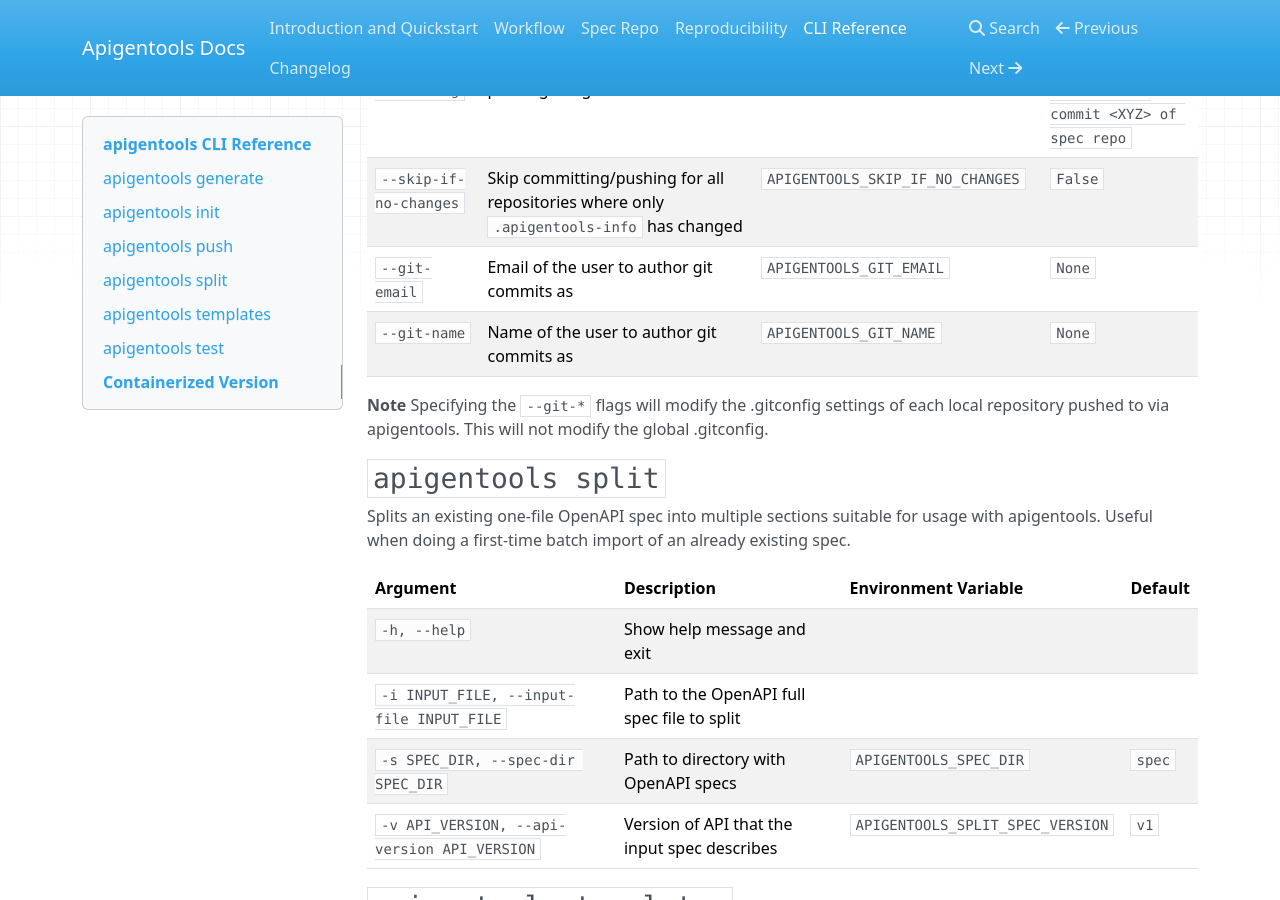
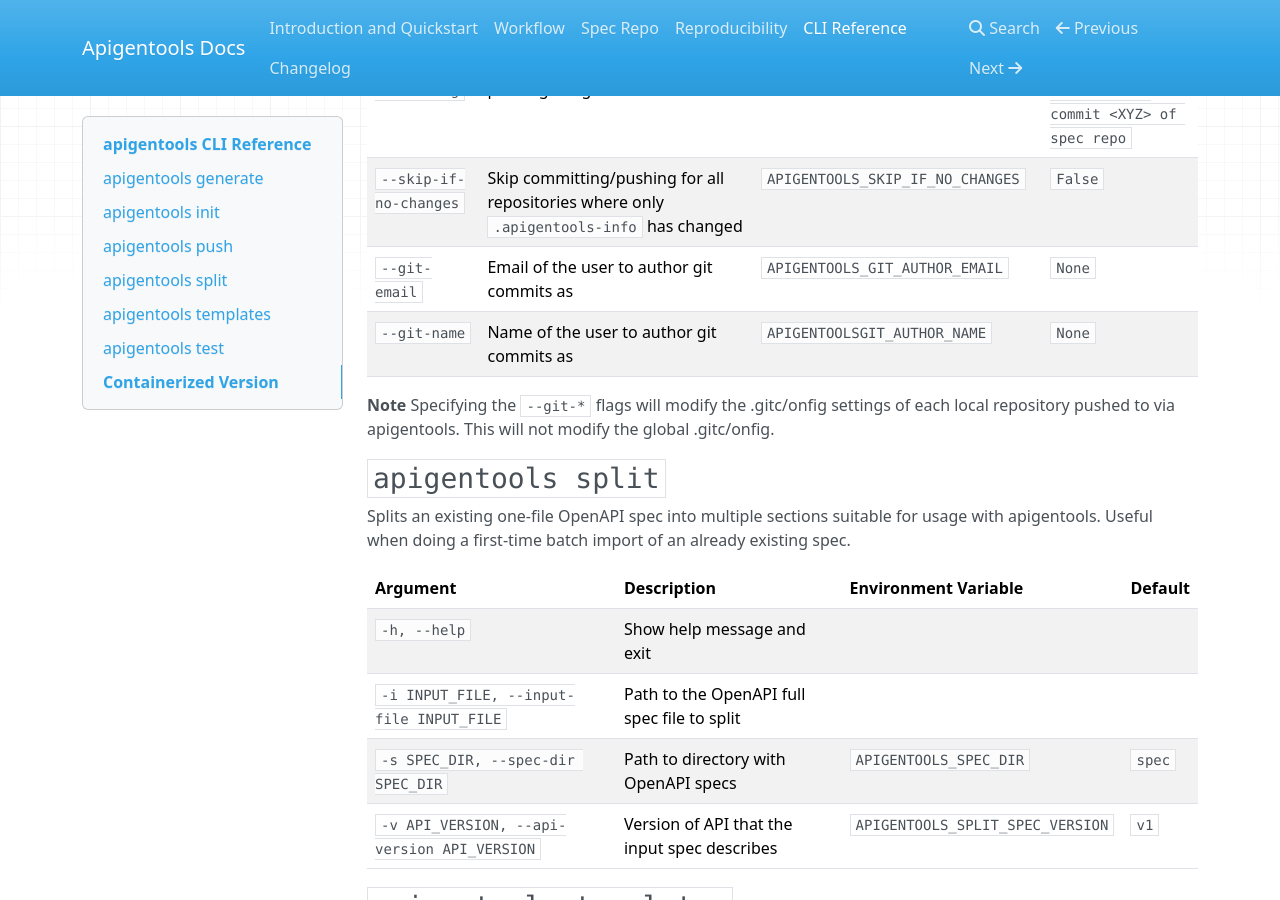
Before and after one commit to DataDog/apigentools, an MkDocs documentation site: the page built from docs/cli.md, in a window 1280 px wide and 900 px high, scrolled down 4253 px. Built offline with MkDocs 1.6.1, drawn with Linux system fonts in a browser that asks for light colours; nearby versions of some CDN libraries.

Commit message:
Address review

```diff
--- a/docs/cli.md
+++ b/docs/cli.md
@@ -64,10 +64,10 @@
 `--dry-run` | Do a dry run (do not actualy create branches/commits or push) | | `False`
 `--push-commit-msg` | Commit message to use when pushing the generated clients. | `APIGENTOOLS_COMMIT_MSG` | `Regenerate client from commit <XYZ> of spec repo`
 `--skip-if-no-changes` | Skip committing/pushing for all repositories where only `.apigentools-info` has changed | `APIGENTOOLS_SKIP_IF_NO_CHANGES` | `False`
-`--git-email` | Email of the user to author git commits as | `APIGENTOOLS_GIT_EMAIL` | `None`
-`--git-name` | Name of the user to author git commits as | `APIGENTOOLS_GIT_NAME` | `None`
+`--git-email` | Email of the user to author git commits as | `APIGENTOOLS_GIT_AUTHOR_EMAIL` | `None`
+`--git-name` | Name of the user to author git commits as | `APIGENTOOLSGIT_AUTHOR_NAME` | `None`
 
-**Note** Specifying the `--git-*` flags will modify the .gitconfig settings of each local repository pushed to via apigentools. This will not modify the global .gitconfig.
+**Note** Specifying the `--git-*` flags will modify the .gitc/onfig settings of each local repository pushed to via apigentools. This will not modify the global .gitc/onfig.
 
 ## `apigentools split`
 
```
Also changed, not shown: 2 other files.
